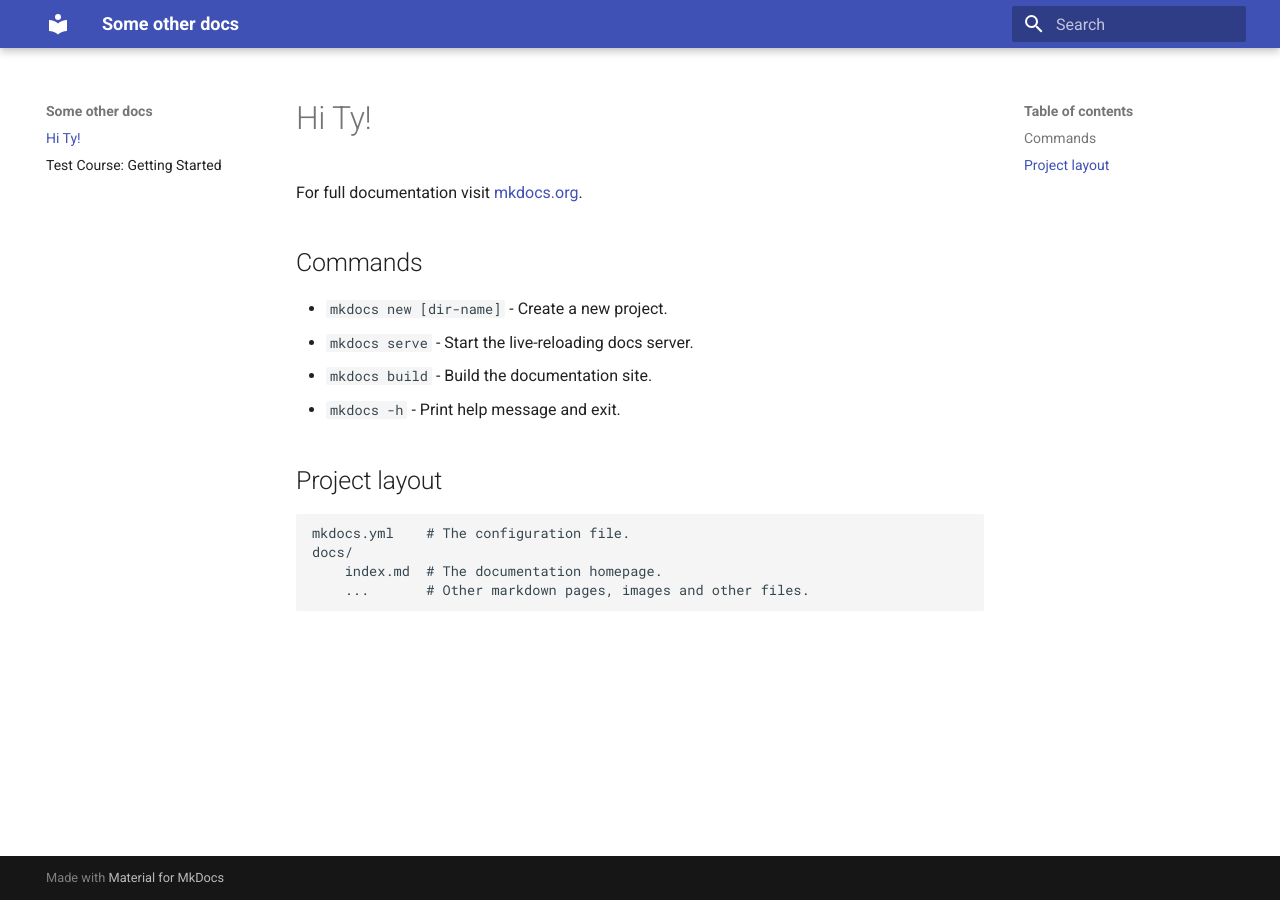
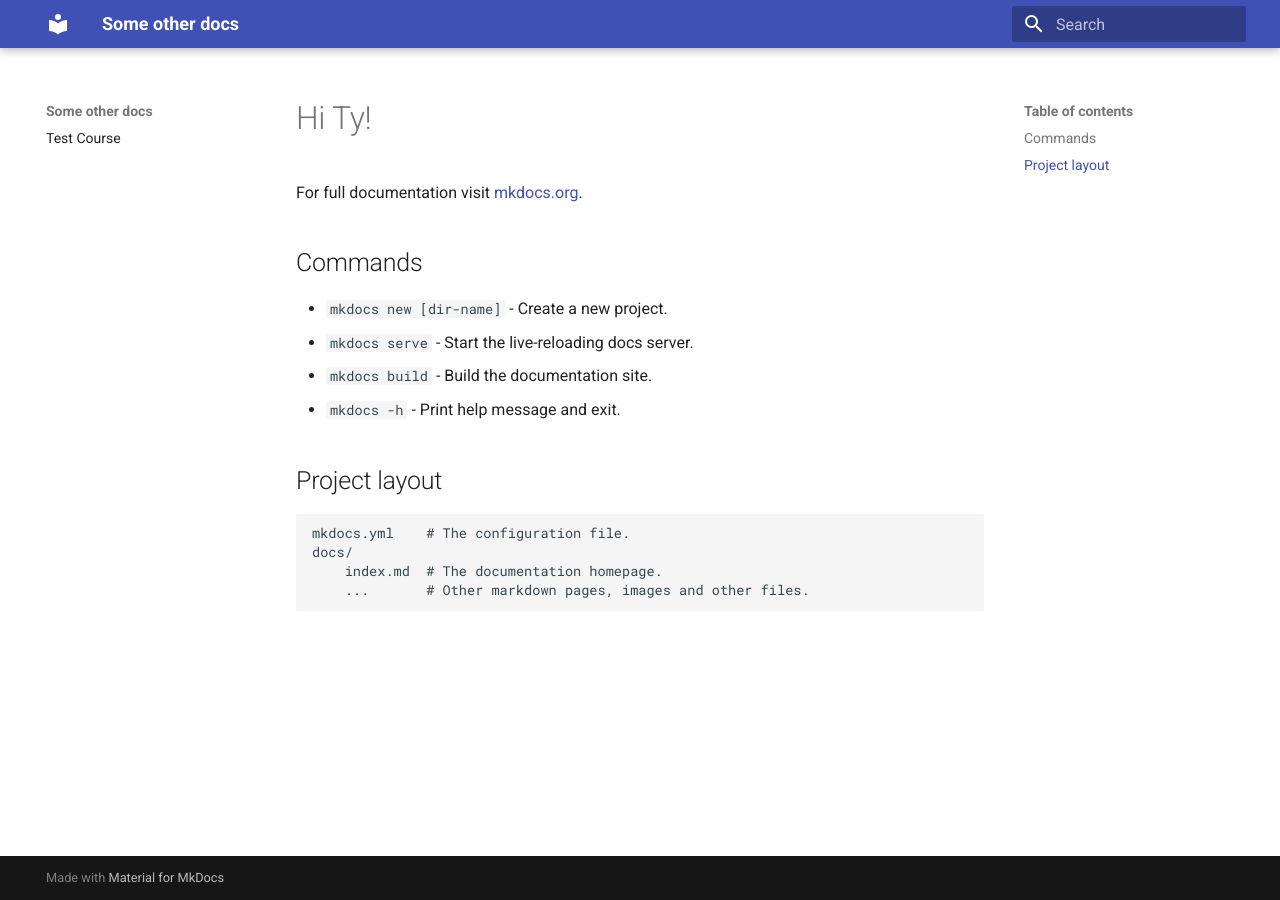
Before and after one commit to kannwism/hh-docs, an MkDocs documentation site: the page built from docs/index.md, in a window 1280 px wide. Built offline with MkDocs 1.6.1 and Material for MkDocs 9.7.7, drawn with Linux system fonts in a browser that asks for light colours; part of the change alters nothing that is shown.

```diff
--- a/mkdocs.yml
+++ b/mkdocs.yml
@@ -1,3 +1,5 @@
 site_name: Some other docs
 theme:
   name: material
+nav:
+  - Test Course: test_course.md
```
